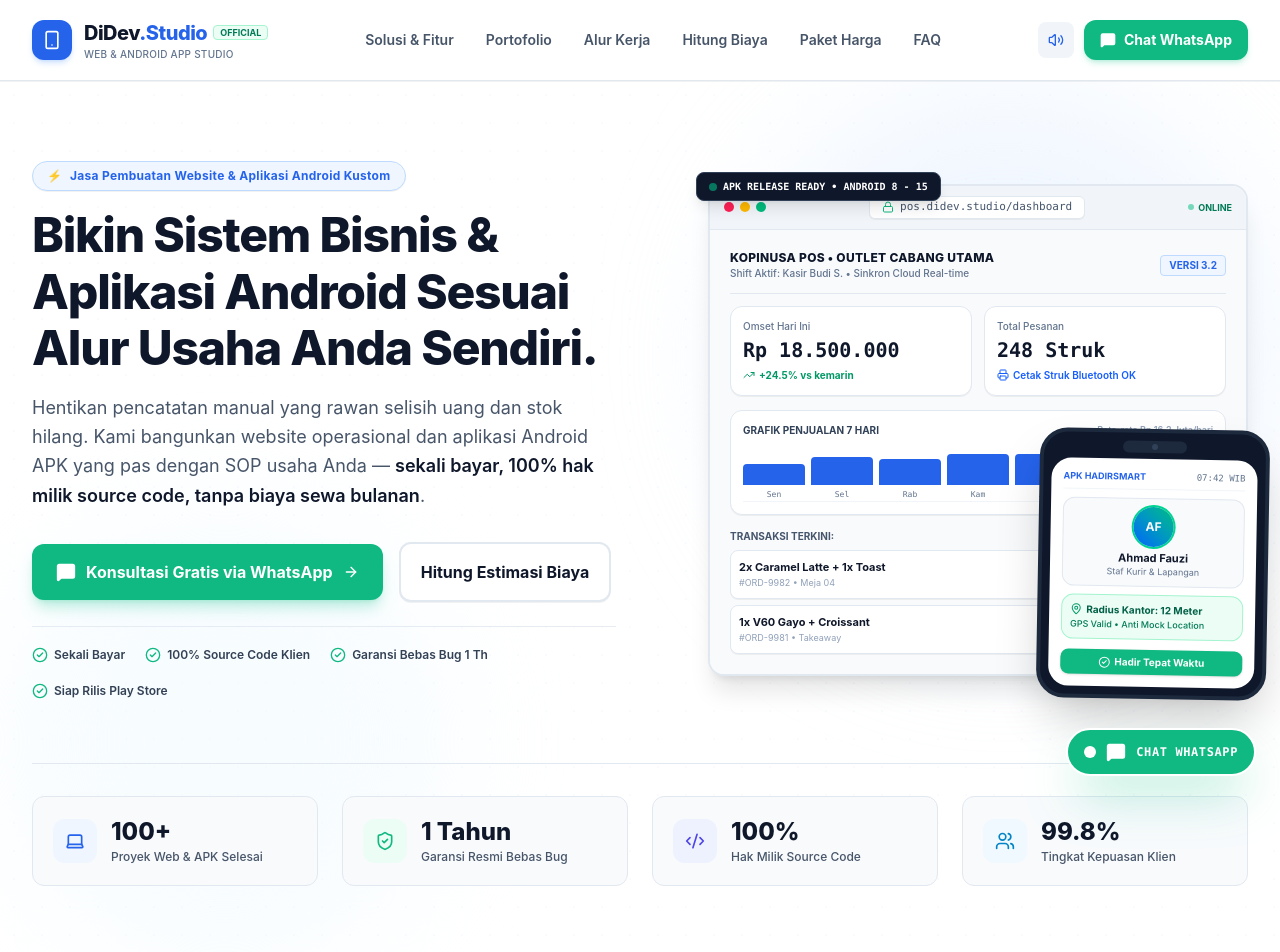
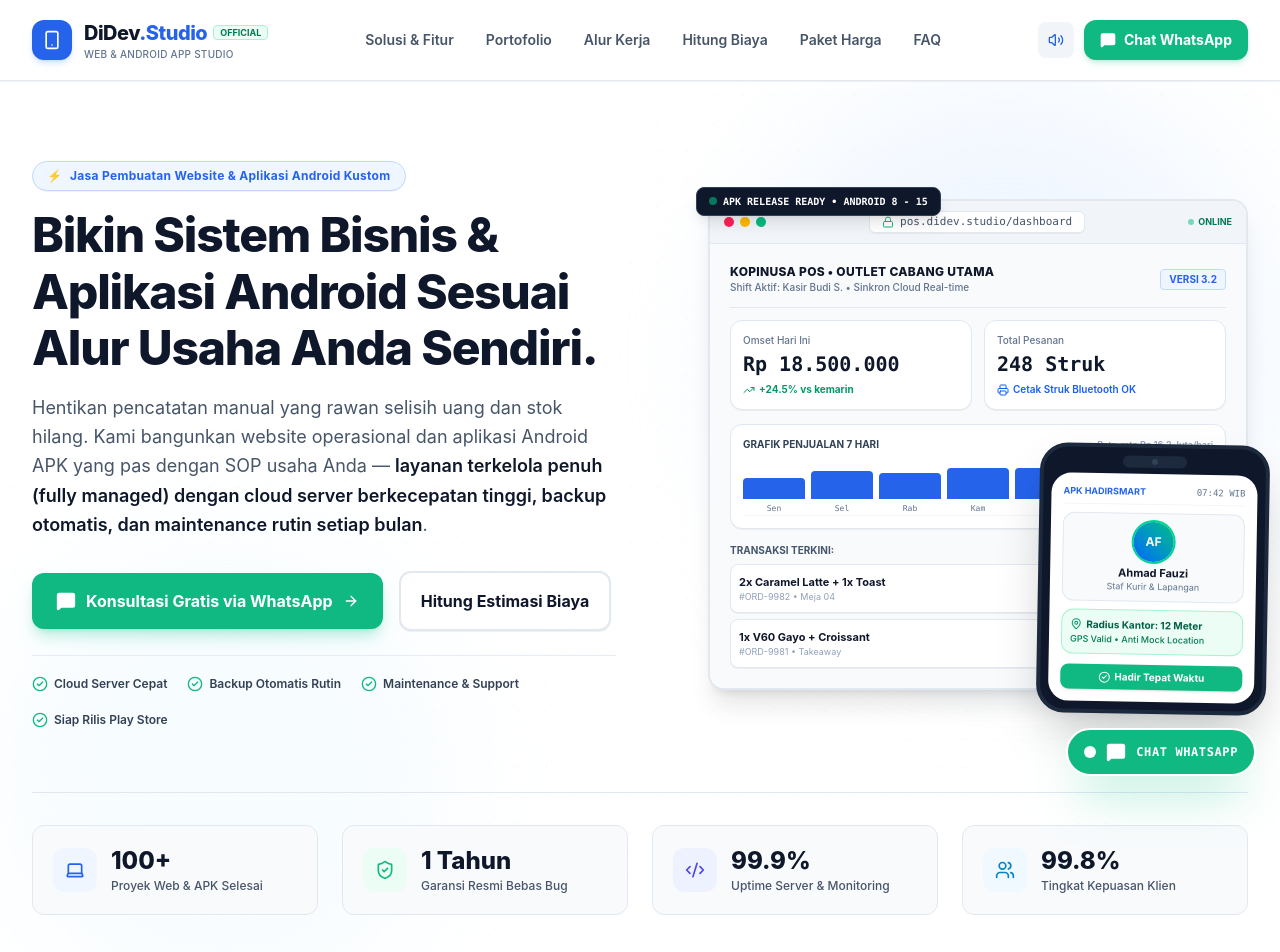
Before and after one commit to dieartco206/didevelopment, a React (Vite) app: page / in a window 1280 px wide. Shown: the top 952 px of the page. Built offline with nearby package versions, Linux system fonts and the light colour scheme.

Commit message:
feat(pricing): transition business model to fully managed setup with monthly server and maintenance

```diff
--- a/src/App.tsx
+++ b/src/App.tsx
@@ -48,7 +48,7 @@
         {/* 6. Kalkulator Estimasi Biaya Finansial Interaktif & Sticky Quote */}
         <ProjectCalculator />
 
-        {/* 7. Paket Investasi / Pricing Terstruktur (Sekali Bayar • 100% Hak Milik) */}
+        {/* 7. Paket Investasi / Pricing Terstruktur (Biaya Setup + Server & Maintenance Bulanan) */}
         <PricingSection />
 
         {/* 8. FAQ Accordion 2 Kolom dengan Dukungan WhatsApp Langsung */}
--- a/src/components/calculator/ProjectCalculator.tsx
+++ b/src/components/calculator/ProjectCalculator.tsx
@@ -94,9 +94,10 @@
       `📌 *Kategori Sistem:* ${selectedType.name}%0A` +
       `⚡ *Jalur Pengerjaan:* ${isExpress ? 'Express Prioritas (+25%)' : 'Standar Reguler'}%0A` +
       `🧩 *Modul Tambahan:*%0A- ${addonNames || 'Tanpa modul tambahan'}%0A%0A` +
-      `💰 *Total Estimasi Biaya:* ${formatRupiah(price)}%0A` +
+      `💰 *Estimasi Biaya Setup Awal:* ${formatRupiah(price)}%0A` +
+      `🖥️ *Biaya Server & Maintenance:* Mulai Rp 150.000 / bulan%0A` +
       `⏱️ *Estimasi Durasi:* ${days} Hari Kerja%0A%0A` +
-      `Boleh minta info jadwal ketersediaan pengerjaan dan langkah selanjutnya? Terima kasih!`;
+      `Boleh minta info jadwal ketersediaan pengerjaan dan detail paket layanannya? Terima kasih!`;
 
     window.open(`https://wa.me/6281234567890?text=${text}`, '_blank');
   };
@@ -271,11 +272,17 @@
 
               {/* Total Investment Box */}
               <div className="p-5 rounded-2xl bg-blue-50/80 border-2 border-blue-200 mb-6 text-center">
-                <div className="text-xs font-semibold text-[#475569] whitespace-nowrap">Estimasi Nilai Investasi:</div>
+                <div className="text-xs font-semibold text-[#475569] whitespace-nowrap">Estimasi Biaya Setup Pembuatan:</div>
                 <div className="text-3xl sm:text-4xl font-extrabold text-[#0F172A] font-mono mt-1 whitespace-nowrap">
                   {formatRupiah(price)}
                 </div>
-                <div className="text-xs font-bold text-[#2563EB] mt-2 flex items-center justify-center gap-1.5 whitespace-nowrap shrink-0">
+                <div className="mt-2.5 pt-2 border-t border-blue-200/60 flex items-center justify-between text-xs">
+                  <span className="text-slate-600 font-semibold whitespace-nowrap">Server & Maintenance:</span>
+                  <span className="font-mono font-bold text-[#2563EB] bg-white px-2 py-0.5 rounded border border-blue-200 text-[11px] whitespace-nowrap shrink-0">
+                    Mulai Rp 150.000 / bln
+                  </span>
+                </div>
+                <div className="text-xs font-bold text-[#2563EB] mt-2.5 flex items-center justify-center gap-1.5 whitespace-nowrap shrink-0">
                   <Clock className="w-4 h-4 shrink-0" />
                   <span className="whitespace-nowrap">Estimasi Pengerjaan: {days} Hari Kerja</span>
                 </div>
@@ -285,11 +292,11 @@
               <div className="space-y-2.5 text-xs text-[#334155] mb-6 font-semibold">
                 <div className="flex items-center gap-2">
                   <CheckCircle2 className="w-4 h-4 text-[#10B981] shrink-0" />
-                  <span>100% Hak Milik Source Code Lengkap</span>
+                  <span>Cloud Server VPS Cepat & Terkelola</span>
                 </div>
                 <div className="flex items-center gap-2">
                   <CheckCircle2 className="w-4 h-4 text-[#10B981] shrink-0" />
-                  <span>Garansi Bebas Bug Resmi Selama 1 Tahun</span>
+                  <span>Backup Database Otomatis & Pemeliharaan Rutin</span>
                 </div>
                 <div className="flex items-center gap-2">
                   <CheckCircle2 className="w-4 h-4 text-[#10B981] shrink-0" />
--- a/src/components/cta/CtaBanner.tsx
+++ b/src/components/cta/CtaBanner.tsx
@@ -51,15 +51,15 @@
         <div className="mt-6 flex flex-wrap items-center justify-center gap-4 sm:gap-6 text-xs text-slate-400 font-medium">
           <span className="flex items-center gap-1.5 text-slate-300 whitespace-nowrap shrink-0">
             <ShieldCheck className="w-4 h-4 text-[#10B981] shrink-0" />
-            <span className="whitespace-nowrap">100% Hak Milik Source Code</span>
+            <span className="whitespace-nowrap">Cloud Server Cepat & Terkelola</span>
           </span>
           <span className="flex items-center gap-1.5 text-slate-300 whitespace-nowrap shrink-0">
             <ShieldCheck className="w-4 h-4 text-[#10B981] shrink-0" />
-            <span className="whitespace-nowrap">Garansi Bebas Bug 1 Tahun</span>
+            <span className="whitespace-nowrap">Backup Database Otomatis Rutin</span>
           </span>
           <span className="flex items-center gap-1.5 text-slate-300 whitespace-nowrap shrink-0">
             <ShieldCheck className="w-4 h-4 text-[#10B981] shrink-0" />
-            <span className="whitespace-nowrap">Tanpa Biaya Sewa Bulanan</span>
+            <span className="whitespace-nowrap">Maintenance & Support Prioritas</span>
           </span>
         </div>
 
--- a/src/components/footer/Footer.tsx
+++ b/src/components/footer/Footer.tsx
@@ -33,7 +33,7 @@
             </div>
 
             <p className="text-slate-400 font-normal text-xs sm:text-sm leading-relaxed max-w-sm mb-5">
-              Agensi rekayasa perangkat lunak spesialis pembuatan Website Operasional dan Aplikasi Mobile Android (APK) kustom bergaransi resmi 1 tahun. 100% Hak milik source code diserahkan penuh tanpa biaya sewa bulanan.
+              Agensi rekayasa perangkat lunak spesialis pembuatan Website Operasional dan Aplikasi Mobile Android (APK) kustom. Layanan sistem terkelola penuh (fully managed) dengan cloud server cepat, backup otomatis, dan pemeliharaan rutin.
             </p>
 
             <div className="flex items-center gap-2 text-xs text-emerald-400 font-semibold">
@@ -104,7 +104,7 @@
               </li>
               <li className="flex items-center gap-2.5 pt-2 text-slate-300 font-medium">
                 <ShieldCheck className="w-4 h-4 text-[#2563EB] shrink-0" />
-                <span>Garansi Resmi 1 Tahun & Hak Milik Source Code</span>
+                <span>Cloud Server Terkelola, Backup Otomatis & Pemeliharaan Rutin</span>
               </li>
             </ul>
           </div>
@@ -114,7 +114,7 @@
         {/* Bottom Bar */}
         <div className="pt-8 border-t border-slate-800/80 flex flex-col sm:flex-row items-center justify-between gap-4 text-xs text-slate-500 text-center sm:text-left">
           <div>
-            © {new Date().getFullYear()} DiDev Studio. All rights reserved. 100% Full Source Code Hak Milik Klien.
+            © {new Date().getFullYear()} DiDev Studio. All rights reserved. Fully Managed Digital Platform & Cloud Infrastructure.
           </div>
           <div className="flex items-center gap-3 text-slate-400 font-medium">
             <span>React.js • Golang • Flutter • Android Native</span>
--- a/src/components/hero/HeroPromo.tsx
+++ b/src/components/hero/HeroPromo.tsx
@@ -52,7 +52,7 @@
 
             {/* Subheadline Solutif */}
             <p className="mt-4 text-sm sm:text-base lg:text-lg text-[#475569] leading-relaxed max-w-xl mx-auto lg:mx-0 font-normal">
-              Hentikan pencatatan manual yang rawan selisih uang dan stok hilang. Kami bangunkan website operasional dan aplikasi Android APK yang pas dengan SOP usaha Anda — <strong className="text-[#0F172A] font-semibold">sekali bayar, 100% hak milik source code, tanpa biaya sewa bulanan</strong>.
+              Hentikan pencatatan manual yang rawan selisih uang dan stok hilang. Kami bangunkan website operasional dan aplikasi Android APK yang pas dengan SOP usaha Anda — <strong className="text-[#0F172A] font-semibold">layanan terkelola penuh (fully managed) dengan cloud server berkecepatan tinggi, backup otomatis, dan maintenance rutin setiap bulan</strong>.
             </p>
 
             {/* CTA Ganda: WhatsApp Hijau + Tombol Hitung Biaya */}
@@ -81,15 +81,15 @@
             <div className="mt-6 pt-5 border-t border-slate-200/80 grid grid-cols-2 sm:flex sm:flex-wrap items-center justify-center lg:justify-start gap-3 sm:gap-5 text-xs text-[#334155] font-semibold">
               <span className="flex items-center gap-1.5 whitespace-nowrap shrink-0">
                 <CheckCircle2 className="w-4 h-4 text-[#10B981] shrink-0" />
-                <span className="whitespace-nowrap">Sekali Bayar</span>
+                <span className="whitespace-nowrap">Cloud Server Cepat</span>
               </span>
               <span className="flex items-center gap-1.5 whitespace-nowrap shrink-0">
                 <CheckCircle2 className="w-4 h-4 text-[#10B981] shrink-0" />
-                <span className="whitespace-nowrap">100% Source Code Klien</span>
+                <span className="whitespace-nowrap">Backup Otomatis Rutin</span>
               </span>
               <span className="flex items-center gap-1.5 whitespace-nowrap shrink-0">
                 <CheckCircle2 className="w-4 h-4 text-[#10B981] shrink-0" />
-                <span className="whitespace-nowrap">Garansi Bebas Bug 1 Th</span>
+                <span className="whitespace-nowrap">Maintenance & Support</span>
               </span>
               <span className="flex items-center gap-1.5 whitespace-nowrap shrink-0">
                 <CheckCircle2 className="w-4 h-4 text-[#10B981] shrink-0" />
@@ -298,8 +298,8 @@
               <Code2 className="w-5 h-5" />
             </div>
             <div>
-              <div className="text-xl sm:text-2xl font-extrabold text-[#0F172A] leading-tight whitespace-nowrap shrink-0">100%</div>
-              <div className="text-xs text-[#475569] font-medium mt-0.5 whitespace-nowrap">Hak Milik Source Code</div>
+              <div className="text-xl sm:text-2xl font-extrabold text-[#0F172A] leading-tight whitespace-nowrap shrink-0">99.9%</div>
+              <div className="text-xs text-[#475569] font-medium mt-0.5 whitespace-nowrap">Uptime Server & Monitoring</div>
             </div>
           </div>
 
--- a/src/components/pricing/PricingSection.tsx
+++ b/src/components/pricing/PricingSection.tsx
@@ -13,6 +13,8 @@
   badge: string;
   isPopular?: boolean;
   price: string;
+  priceLabel: string;
+  monthlyMaintenance: string;
   priceNote: string;
   targetAudience: string;
   timeline: string;
@@ -27,19 +29,21 @@
     name: 'Paket Starter: Toko & Kasir POS',
     badge: 'STARTER UMKM',
     price: 'Rp 1.500.000',
-    priceNote: 'Sekali bayar • Tanpa sewa bulanan',
+    priceLabel: 'Biaya Setup Pembuatan Awal',
+    monthlyMaintenance: 'Rp 150.000 / bln',
+    priceNote: 'Sudah termasuk Cloud Server & Maintenance Rutin',
     targetAudience: 'Cocok untuk toko retail, coffee shop, butik, atau UMKM yang ingin pencatatan rapi.',
     timeline: '5 - 7 Hari Kerja',
     features: [
       'Pilih Web Dashboard atau Aplikasi Android APK',
       'Dukungan cetak struk printer Bluetooth thermal',
       'Pencatatan kasir, riwayat pesanan & stok barang',
-      'Gratis domain .COM & SSL security 1 tahun',
-      'Laporan omset harian langsung rekap otomatis',
-      '100% Hak milik penuh source code diserahkan',
-      'Garansi resmi bebas bug selama 1 tahun',
+      'Cloud Server VPS terkelola & domain resmi aktif',
+      'Backup database transaksi berkala otomatis',
+      'Pemeliharaan bug & update keamanan bulanan',
+      'Bantuan teknis via WhatsApp fast-response',
     ],
-    deliverables: 'Source Code / Master APK • Garansi 1 Th',
+    deliverables: 'Setup Sistem Siap Pakai • Cloud Server & Maintenance Aktif',
     ctaText: 'Pilih Paket Starter',
   },
   {
@@ -48,7 +52,9 @@
     badge: 'PALING BANYAK DIPILIH',
     isPopular: true,
     price: 'Rp 4.500.000',
-    priceNote: 'Sekali bayar • Solusi operasional lengkap',
+    priceLabel: 'Biaya Setup Pembuatan Awal',
+    monthlyMaintenance: 'Rp 300.000 / bln',
+    priceNote: 'High-Speed Cloud VPS, Multi-Cabang & Monitoring 24/7',
     targetAudience: 'Paling ideal untuk bisnis berkembang, multi-cabang, absensi staf, dan armada lapangan.',
     timeline: '14 - 21 Hari Kerja',
     features: [
@@ -58,11 +64,11 @@
       'Multi-Role (Owner, Admin, Kasir, Kurir, Staf)',
       'Fitur GPS Geofencing, swafoto & scan barcode kamera',
       'Integrasi payment gateway QRIS & Virtual Account bank',
-      'Laporan keuangan & analitik laba export Excel/PDF',
+      'Cloud Server VPS kapasitas tinggi & monitoring 24/7',
+      'Backup otomatis berkala & penanganan bug kilat',
       'Bantuan publikasi ke Google Play Store resmi',
-      'Garansi resmi bebas bug & prioritas teknis 1 tahun',
     ],
-    deliverables: 'Web Admin + Master APK • Setup Cloud VPS • Garansi 1 Th',
+    deliverables: 'Web Admin + Master APK • Cloud VPS Dedicated • Maintenance Rutin',
     ctaText: 'Pilih Paket Bisnis Terpadu',
   },
   {
@@ -70,20 +76,22 @@
     name: 'Paket Custom Enterprise: Sistem & ERP',
     badge: 'KUSTOM 100% SOP',
     price: 'Mulai Rp 7.500.000',
-    priceNote: 'Sekali bayar • Arsitektur skala besar',
+    priceLabel: 'Biaya Rekayasa Sistem Awal',
+    monthlyMaintenance: 'Mulai Rp 600.000 / bln',
+    priceNote: 'Dedicated VPS Cloud Instance • SLA Prioritas Tinggi',
     targetAudience: 'Untuk perusahaan, pabrik manufaktur, yayasan sekolah, atau sistem dengan alur unik.',
     timeline: '21 - 35 Hari Kerja',
     features: [
       'Rekayasa arsitektur 100% custom sesuai SOP perusahaan',
       'WhatsApp Gateway Bot notifikasi invoice, resi & OTP',
       'Modernisasi sistem lama & migrasi database terenkripsi',
-      'Server VPS cloud tangguh berkapasitas ribuan user',
-      'Dokumentasi API lengkap, Git repository & buku panduan',
-      'Sesi pelatihan tatap muka / online sampai tim mahir',
+      'Dedicated Cloud VPS berkapasitas ribuan pengguna aktif',
+      'Jaminan SLA uptime 99.9% & monitoring log server',
+      'Backup snapshot otomatis harian & pemulihan darurat',
+      'Sesi pelatihan berkala & pendampingan teknis prioritas',
       'Penandatanganan Perjanjian Kerahasiaan (NDA) resmi',
-      'Garansi resmi pemeliharaan sistem selama 1 tahun',
     ],
-    deliverables: 'Full Custom Codebase • Cloud Deployment • NDA Resmi',
+    deliverables: 'Custom Architecture • Dedicated Enterprise Cloud • SLA Maintenance',
     ctaText: 'Konsultasi Kebutuhan Enterprise',
   },
 ];
@@ -92,7 +100,7 @@
   const handleSelectPlan = (plan: PricingTier) => {
     soundFx.playSuccess();
     const text = encodeURIComponent(
-      `Halo DiDev Studio, saya tertarik memesan "${plan.name}" (${plan.price}). Mohon informasi jadwal ketersediaan pengerjaan dan proses pembayarannya.`
+      `Halo DiDev Studio, saya tertarik memesan "${plan.name}" (Setup ${plan.price} + Server & Maintenance ${plan.monthlyMaintenance}). Mohon informasi jadwal ketersediaan pengerjaan dan detail layanannya.`
     );
     window.open(`https://wa.me/6281234567890?text=${text}`, '_blank');
   };
@@ -112,11 +120,11 @@
 
           {/* Key Value Guarantee Badge */}
           <div className="mt-4 inline-flex items-center gap-2 px-4 py-2 rounded-xl bg-slate-100 text-[#0F172A] font-mono text-xs sm:text-sm font-bold border border-slate-200 whitespace-nowrap shrink-0 overflow-x-auto max-w-full">
-            <span className="text-[#10B981] shrink-0">✓</span> <span className="whitespace-nowrap shrink-0">SEKALI BAYAR</span>
+            <span className="text-[#10B981] shrink-0">✓</span> <span className="whitespace-nowrap shrink-0">FULLY MANAGED</span>
             <span className="text-slate-300 shrink-0">•</span>
-            <span className="text-[#10B981] shrink-0">✓</span> <span className="whitespace-nowrap shrink-0">100% HAK MILIK</span>
+            <span className="text-[#10B981] shrink-0">✓</span> <span className="whitespace-nowrap shrink-0">CLOUD SERVER CEPAT</span>
             <span className="text-slate-300 shrink-0">•</span>
-            <span className="text-[#10B981] shrink-0">✓</span> <span className="whitespace-nowrap shrink-0">TANPA BIAYA BULANAN</span>
+            <span className="text-[#10B981] shrink-0">✓</span> <span className="whitespace-nowrap shrink-0">MAINTENANCE & BACKUP RUTIN</span>
           </div>
         </div>
 
@@ -167,10 +175,19 @@
 
                   {/* Price Box */}
                   <div className="p-4 rounded-xl bg-white border border-slate-200 mb-6 shadow-2xs">
+                    <div className="text-[10px] font-bold text-slate-500 uppercase tracking-wide mb-1 whitespace-nowrap">
+                      {tier.priceLabel}
+                    </div>
                     <div className="text-3xl font-extrabold text-[#0F172A] font-mono whitespace-nowrap">
                       {tier.price}
                     </div>
-                    <div className="text-xs text-emerald-600 font-semibold mt-1 whitespace-nowrap shrink-0">
+                    <div className="mt-2.5 pt-2 border-t border-slate-100 flex items-center justify-between text-xs">
+                      <span className="text-slate-600 font-semibold whitespace-nowrap">Server & Maintenance:</span>
+                      <span className="font-mono font-bold text-[#2563EB] bg-blue-50 px-2 py-0.5 rounded border border-blue-200 text-[11px] whitespace-nowrap shrink-0">
+                        {tier.monthlyMaintenance}
+                      </span>
+                    </div>
+                    <div className="text-[11px] text-emerald-600 font-semibold mt-2 whitespace-nowrap shrink-0">
                       {tier.priceNote}
                     </div>
                   </div>
```
Also changed, not shown: src/components/faq/FaqSection.tsx (+9 -5 lines).
